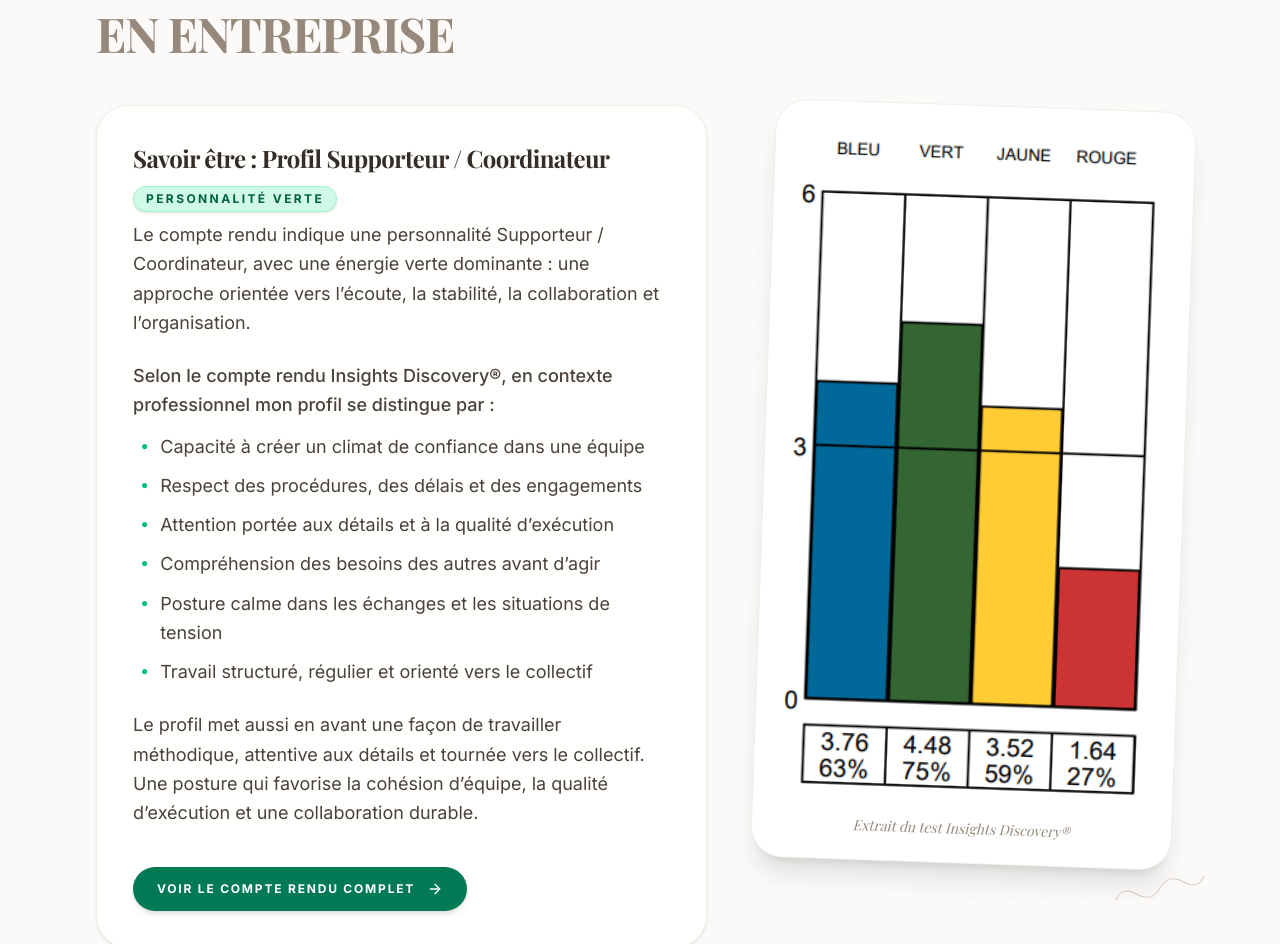
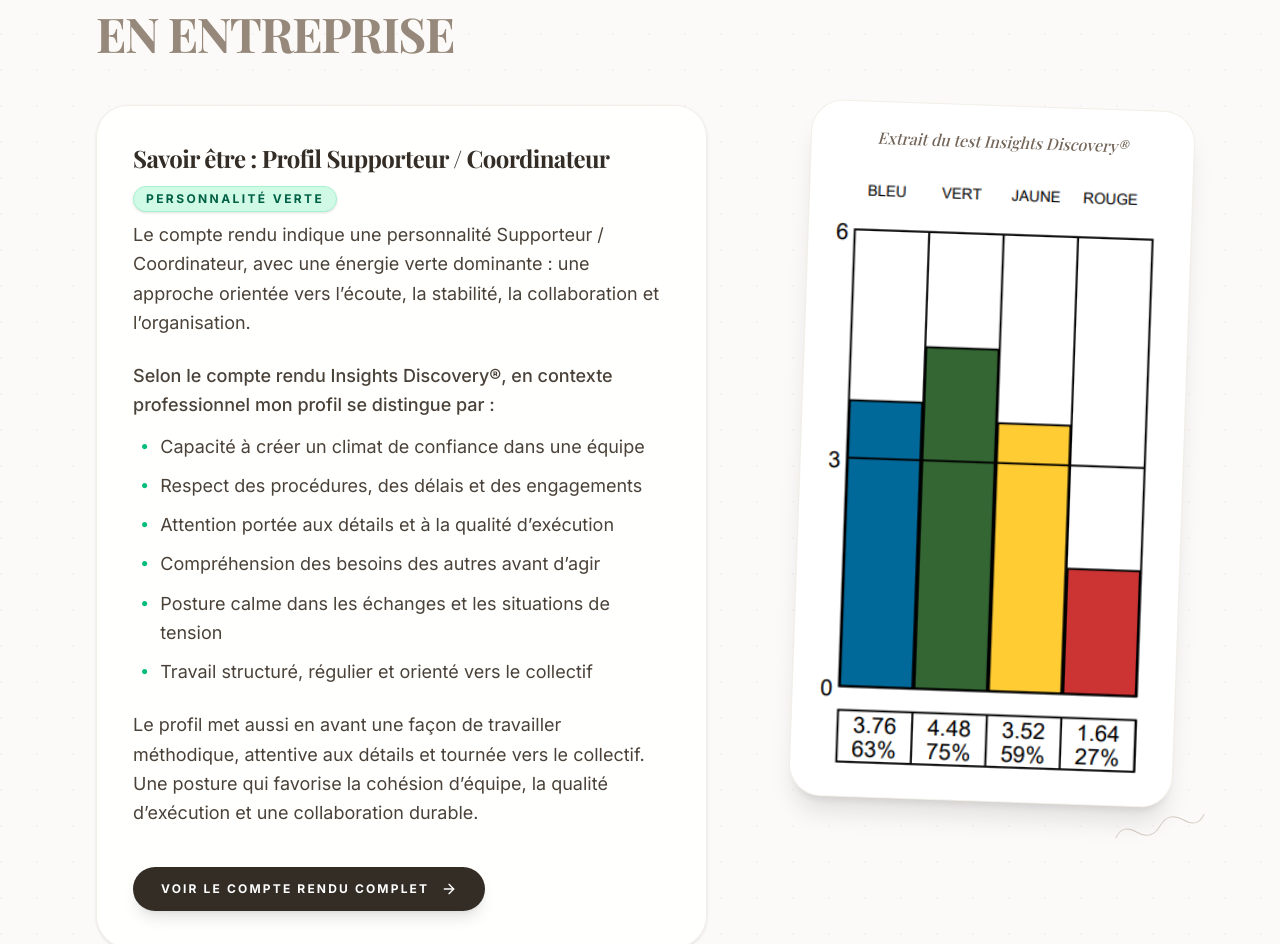
Before and after one commit to sixtinerocha/portfolio, a React (Vite) app: page /about in a window 1280 px wide. Shown: the part 1119-2063 px from the top of the page. Built offline with nearby package versions, Linux system fonts and the light colour scheme; a web font is replaced by a local one.

Commit message:
Update Insights section style: button color, graph size, and title position

```diff
--- a/src/pages/About.tsx
+++ b/src/pages/About.tsx
@@ -142,7 +142,7 @@ export function About() {
                     href="/assets/documents/insight-sixtine-rocha.pdf"
                     target="_blank"
                     rel="noopener noreferrer"
-                    className="group inline-flex items-center justify-center gap-3 bg-emerald-700 text-white px-6 py-3.5 rounded-full font-bold uppercase tracking-[0.15em] text-xs hover:bg-emerald-800 transition-colors duration-300 shadow-md"
+                    className="group inline-flex items-center justify-center gap-3 bg-stone-900 text-white px-7 py-3.5 rounded-full font-bold uppercase tracking-[0.18em] text-xs hover:bg-stone-700 transition-colors duration-300 shadow-lg cursor-pointer"
                   >
                     Voir le compte rendu complet
                     <ArrowRight size={16} className="group-hover:translate-x-1 transition-transform duration-300" />
@@ -170,17 +170,17 @@ export function About() {
             </div>
 
             <div className="lg:col-span-5 relative mt-4 lg:mt-0">
-              <AnimatedSection delay={0.4} direction="up" className="relative w-full max-w-md mx-auto lg:mx-0 lg:ml-auto">
+              <AnimatedSection delay={0.4} direction="up" className="relative w-full max-w-[320px] sm:max-w-sm mx-auto lg:mx-0 lg:ml-auto">
                 <div className="relative bg-white p-5 sm:p-6 rounded-[2rem] shadow-xl border border-stone-200/60 z-10 transform lg:rotate-2 hover:rotate-0 transition-transform duration-500">
+                  <p className="mb-5 text-center font-serif italic text-base text-stone-600 font-medium">
+                    Extrait du test Insights Discovery®
+                  </p>
                   <img
                     src="/assets/documents/insights-graph.png"
                     alt="Graphique Insights Discovery"
                     loading="lazy"
                     className="w-full h-auto rounded-xl object-contain mix-blend-multiply"
                   />
-                  <p className="mt-5 text-center font-serif italic text-sm text-stone-500">
-                    Extrait du test Insights Discovery®
-                  </p>
                 </div>
                 <Scribble className="-bottom-10 -right-6 w-24 h-8 text-stone-400/60 -rotate-[15deg] hidden sm:block z-0" />
               </AnimatedSection>
```
